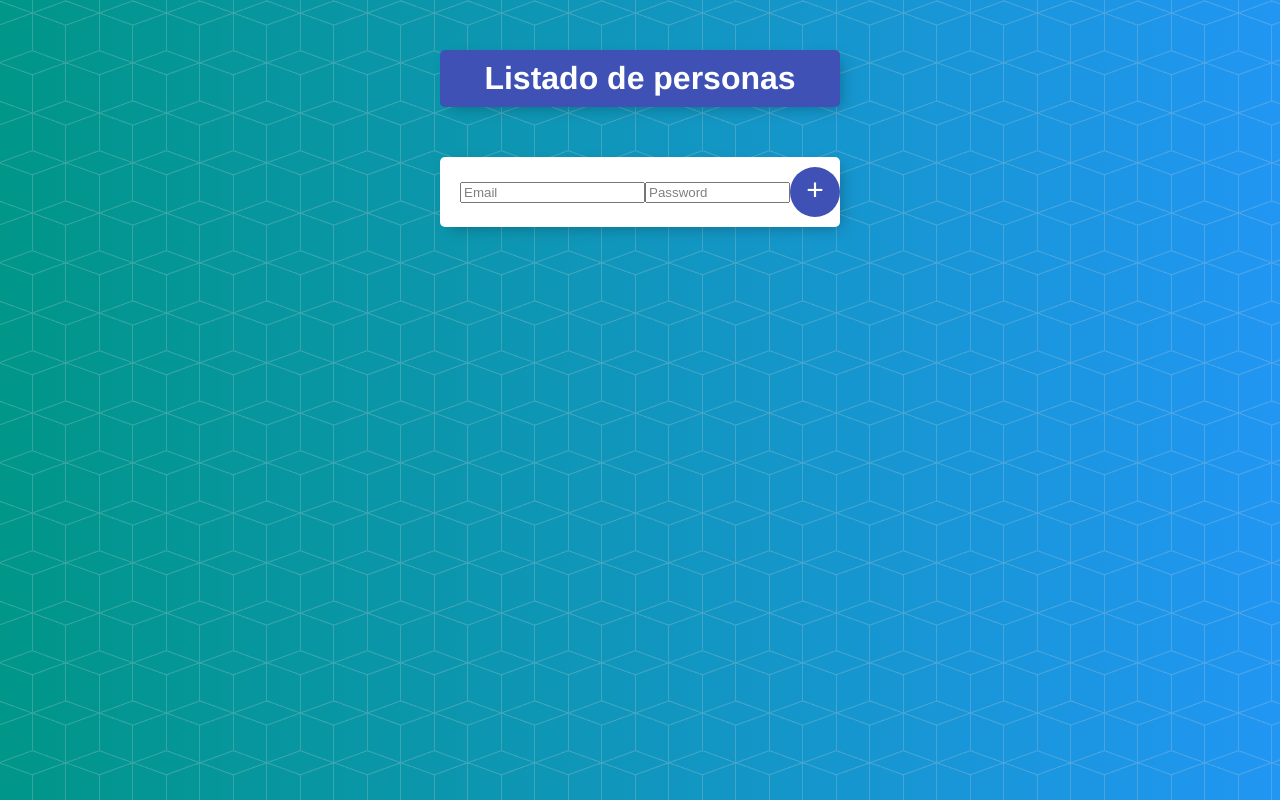
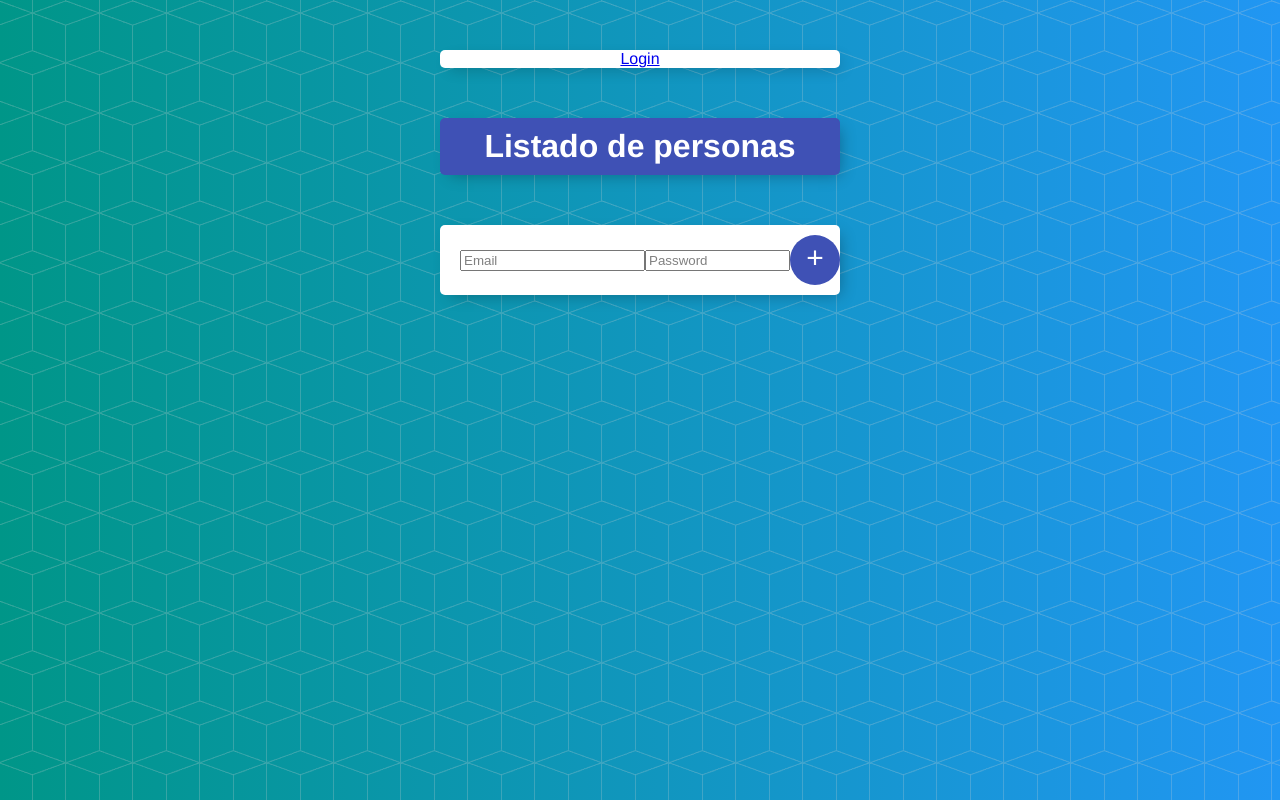
Before and after one commit to juangj-opg/tutorial-angular-listado-personas, an Angular app: page /login in a window 1280 px wide. Shown: the top 800 px of the page. Built offline with nearby package versions, Linux system fonts and the light colour scheme.

Commit message:
Tutorial Angular - S10 79 - Componente de Login y Logout

```diff
--- a/src/app/app.component.html
+++ b/src/app/app.component.html
@@ -1,3 +1,13 @@
+<div class="box centrado" *ngIf="!isAuth()">
+  <a routerLink="/login">Login</a>
+</div>
+
+<div class="box centrado" *ngIf="isAuth()">
+  <a style="cursor:pointer" (click)="salir()">Salir</a>
+</div>
+
+
+
 <div class="box" id="heading">
   <h1>{{ titulo }}</h1>
 </div>
--- a/src/app/app.component.ts
+++ b/src/app/app.component.ts
@@ -1,5 +1,6 @@
 import { Component, OnInit } from '@angular/core';
 import * as firebase from 'firebase/app';
+import { LoginService } from './login/login.service';
 
 
 @Component({
@@ -10,7 +11,7 @@ import * as firebase from 'firebase/app';
 export class AppComponent implements OnInit{
   titulo = 'Listado de personas';
 
-  constructor(){}
+  constructor(private loginService: LoginService){}
 
   ngOnInit(): void {
     const firebaseConfig = {
@@ -27,4 +28,12 @@ export class AppComponent implements OnInit{
     // Initialize Firebase
     const app = firebase.initializeApp(firebaseConfig);
   }
+
+  isAuth(){
+    return this.loginService.isAuth();
+  }
+
+  salir(){
+    return this.loginService.logout();
+  }
 }
--- a/src/app/login/login.service.ts
+++ b/src/app/login/login.service.ts
@@ -1,17 +1,17 @@
 import { Injectable } from '@angular/core';
 import { Router } from '@angular/router';
-import { getAuth, signInWithEmailAndPassword, Auth } from 'firebase/auth';
+import * as firebase from 'firebase/auth';
 
 @Injectable()
 export class LoginService {
-  token: string;
+  token: string | null;
 
   constructor(private router: Router) {}
 
   login(email: string, password: string) {
-    const auth = getAuth();
+    const auth = firebase.getAuth();
 
-    signInWithEmailAndPassword(auth, email, password).then((currentUser) => {
+    firebase.signInWithEmailAndPassword(auth, email, password).then((currentUser) => {
       currentUser.user.getIdToken().then((token) => {
         this.token = token;
         this.router.navigate(['/']);
@@ -22,4 +22,16 @@ export class LoginService {
   getIdToken() {
     return this.token;
   }
+
+  isAuth(){
+    return this.token != null ;
+  }
+
+  logout(){
+    const auth = firebase.getAuth();
+    firebase.signOut(auth).then( () => {
+      this.token = null;
+      this.router.navigate(['login']);
+    }).catch(error => console.log("Error Logout: " + error));
+  }
 }
--- a/src/styles.css
+++ b/src/styles.css
@@ -49,6 +49,10 @@ html {
     color: #00204a;
   }
 
+  .centrado{
+    text-align: center;
+  }
+
   form {
     text-align: center;
     margin-left: 20px;
```
